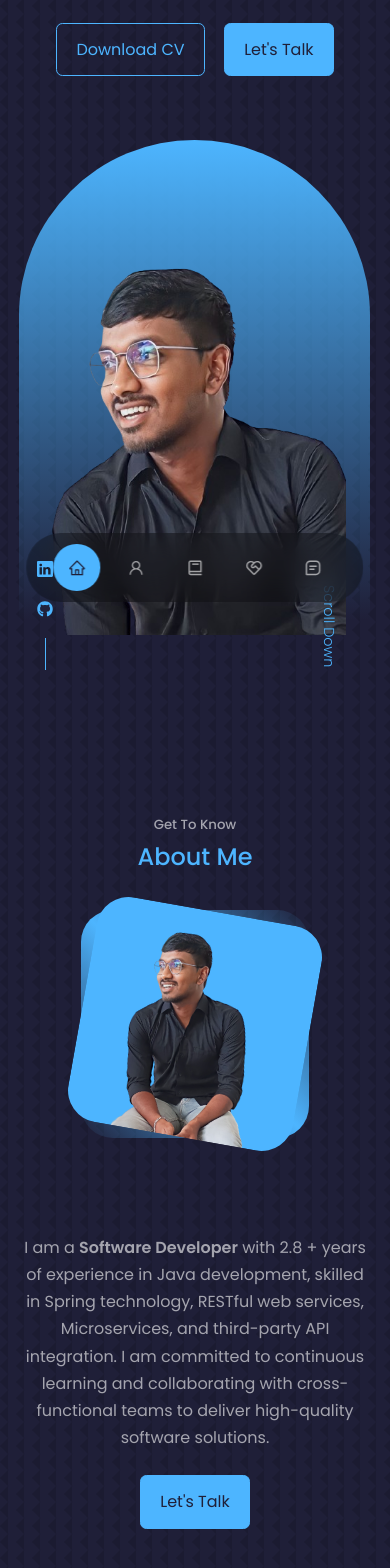
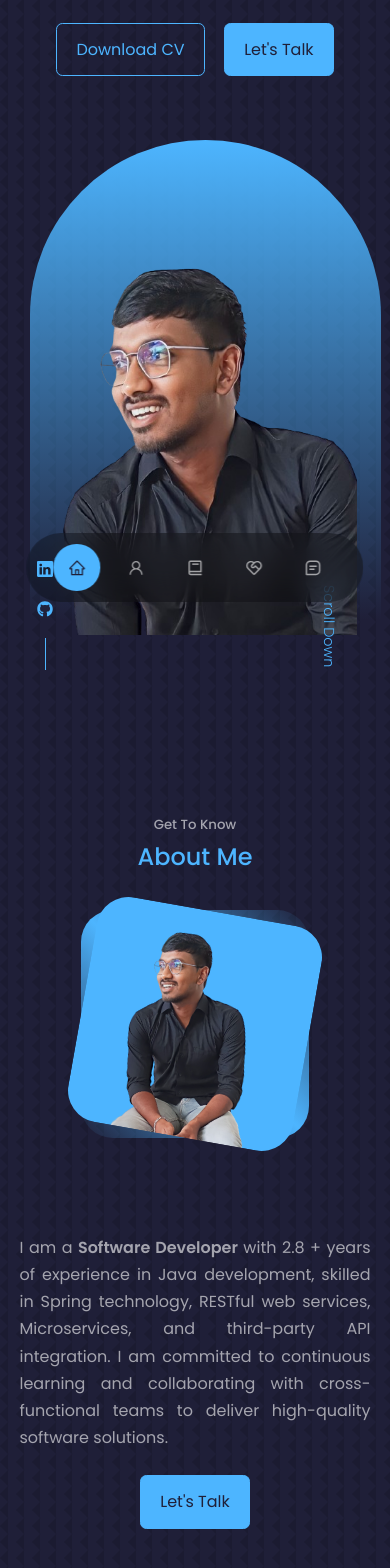
Before and after one commit to manohar-19/portfolio, a React (Create React App) app: page / in a window 390 px wide. Shown: the part 210-1778 px from the top of the page. Built offline with nearby package versions, Linux system fonts and the light colour scheme.

Commit message:
updated resume and responsivness

```diff
--- a/src/components/about/about.css
+++ b/src/components/about/about.css
@@ -66,6 +66,7 @@
 .about__content p {
   margin: 2rem 0 2.6rem;
   color: var(--color-light);
+  text-align: justify;
 }
 
 /* ======media queries for tablets(medium devices) =========*/
--- a/src/components/header/CTA.jsx
+++ b/src/components/header/CTA.jsx
@@ -4,7 +4,7 @@ import CV from "../../assets/Resume_Manohar_R.pdf";
 const CTA = () => {
   return (
     <div className="cta">
-      <a href={CV} download className="btn">
+      <a href={CV} download="Resume_Manohar_R" className="btn">
         Download CV
       </a>
       <a href="#contact" className="btn btn-primary">
--- a/src/components/header/header.css
+++ b/src/components/header/header.css
@@ -76,6 +76,9 @@ header {
   }
   .scroll__down{
     right: 0%;
+  }
+  .me{
+    margin-left: 0.7rem;
   }
 
 }
```
Also changed, not shown: 1 other file (tests, documents, lock files or other folders).
